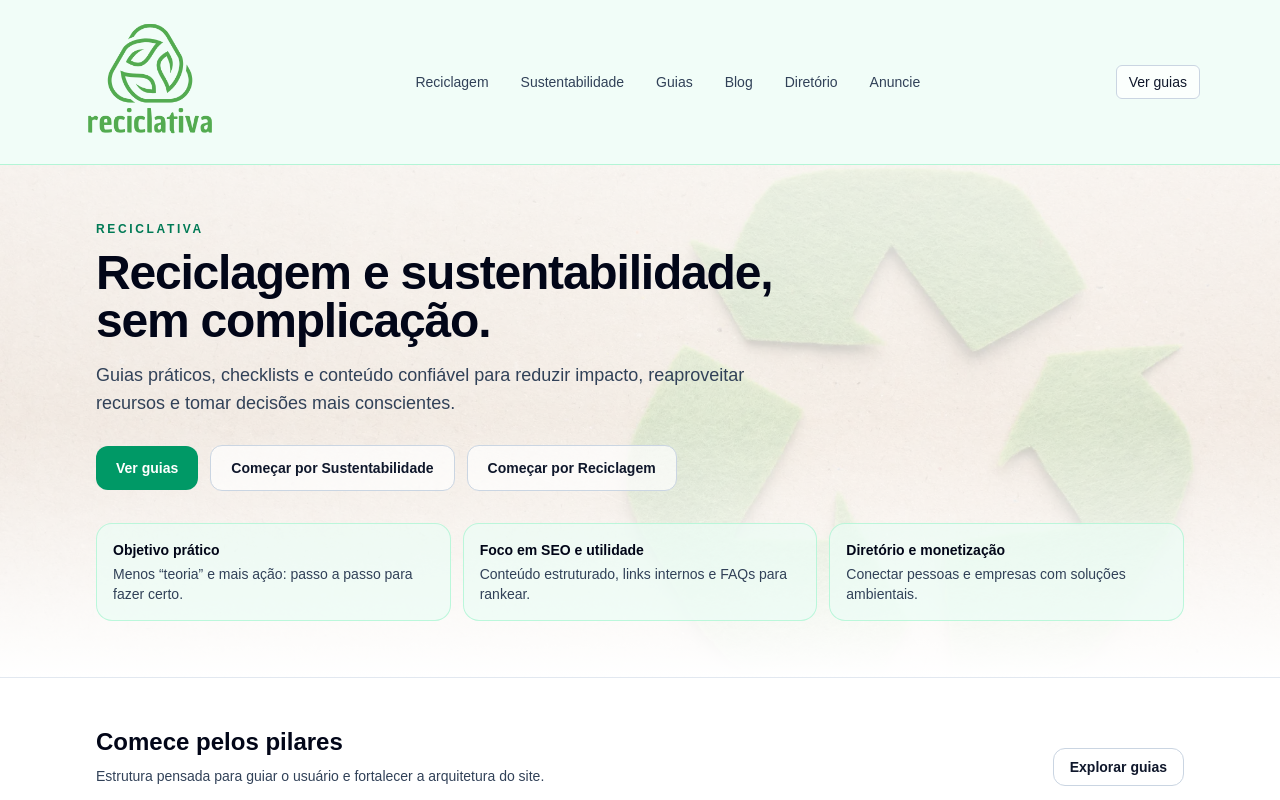
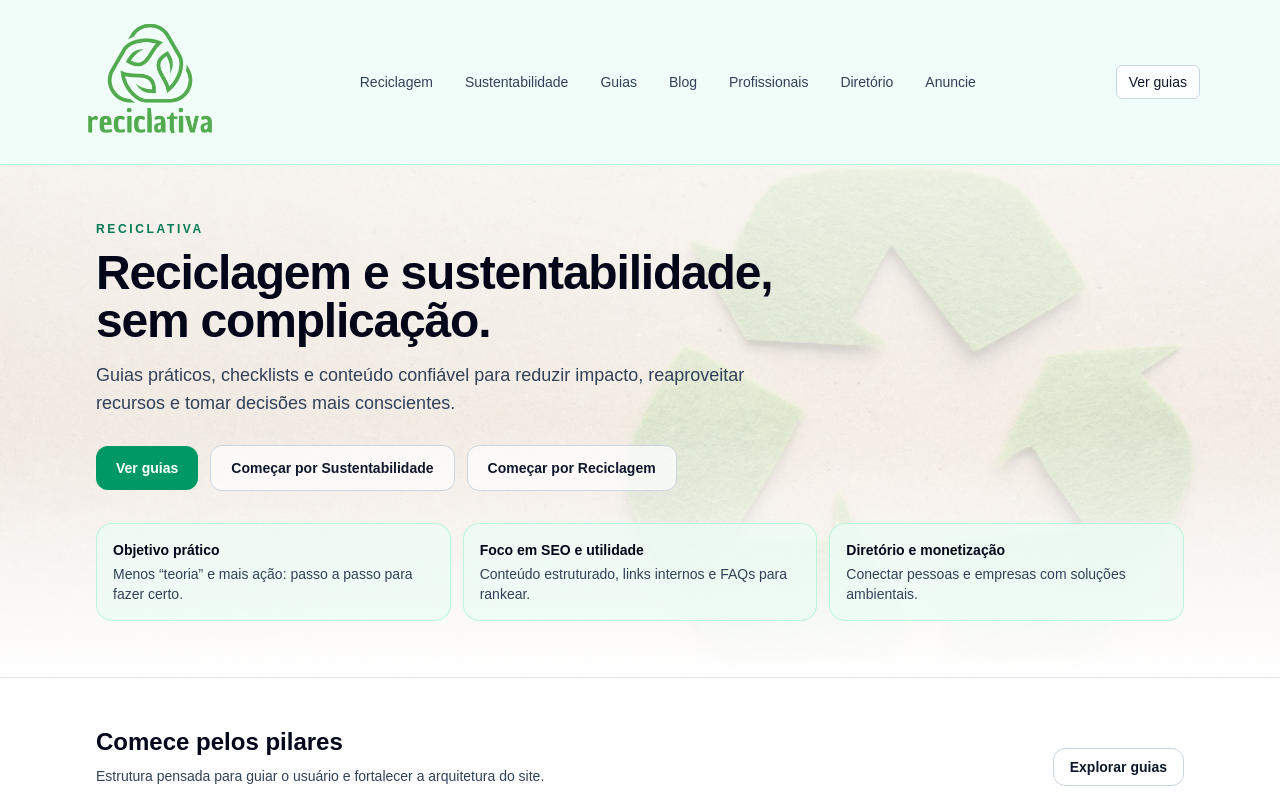
Before and after one commit to aieduardopompeu/reciclativa-portal, a Next.js app: page / in a window 1280 px wide. Shown: the top 800 px of the page. Built offline with nearby package versions, Linux system fonts and the light colour scheme.

Commit message:
feat(nav): adicionar Profissionais e manter logo do public/logo.png

```diff
--- a/src/components/layout/Header.tsx
+++ b/src/components/layout/Header.tsx
@@ -10,6 +10,10 @@ const nav = [
   { href: "/sustentabilidade", label: "Sustentabilidade" },
   { href: "/guias", label: "Guias" },
   { href: "/blog", label: "Blog" },
+
+  // ✅ NOVO (expor Profissionais no site)
+  { href: "/profissionais", label: "Profissionais" },
+
   { href: "/diretorio", label: "Diretório" },
   { href: "/anuncie", label: "Anuncie" },
 ];
@@ -76,6 +80,7 @@ export function Header() {
     <header className="sticky top-0 z-50 border-b border-emerald-200/80 bg-emerald-50/70 backdrop-blur">
       <div className="mx-auto flex max-w-6xl items-center justify-between px-4 py-3">
         <Link href="/" className="flex items-center gap-3">
+          {/* ✅ mantém a logo do public/logo.png */}
           <Image
             src="/logo.png"
             alt="Reciclativa"
@@ -134,7 +139,7 @@ export function Header() {
         </div>
       </div>
 
-      {/* Mobile menu final (como ficou ótimo) */}
+      {/* Mobile menu final */}
       {open ? (
         <>
           <div
```
